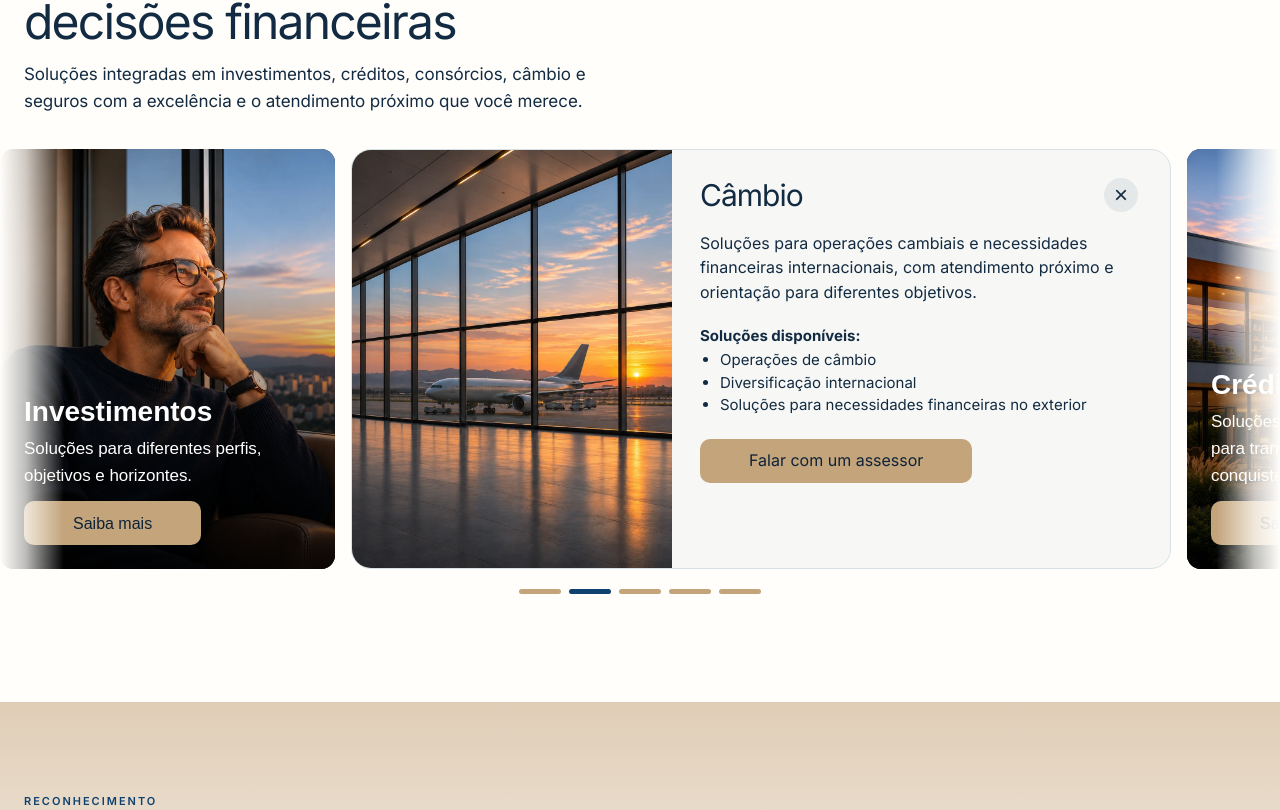
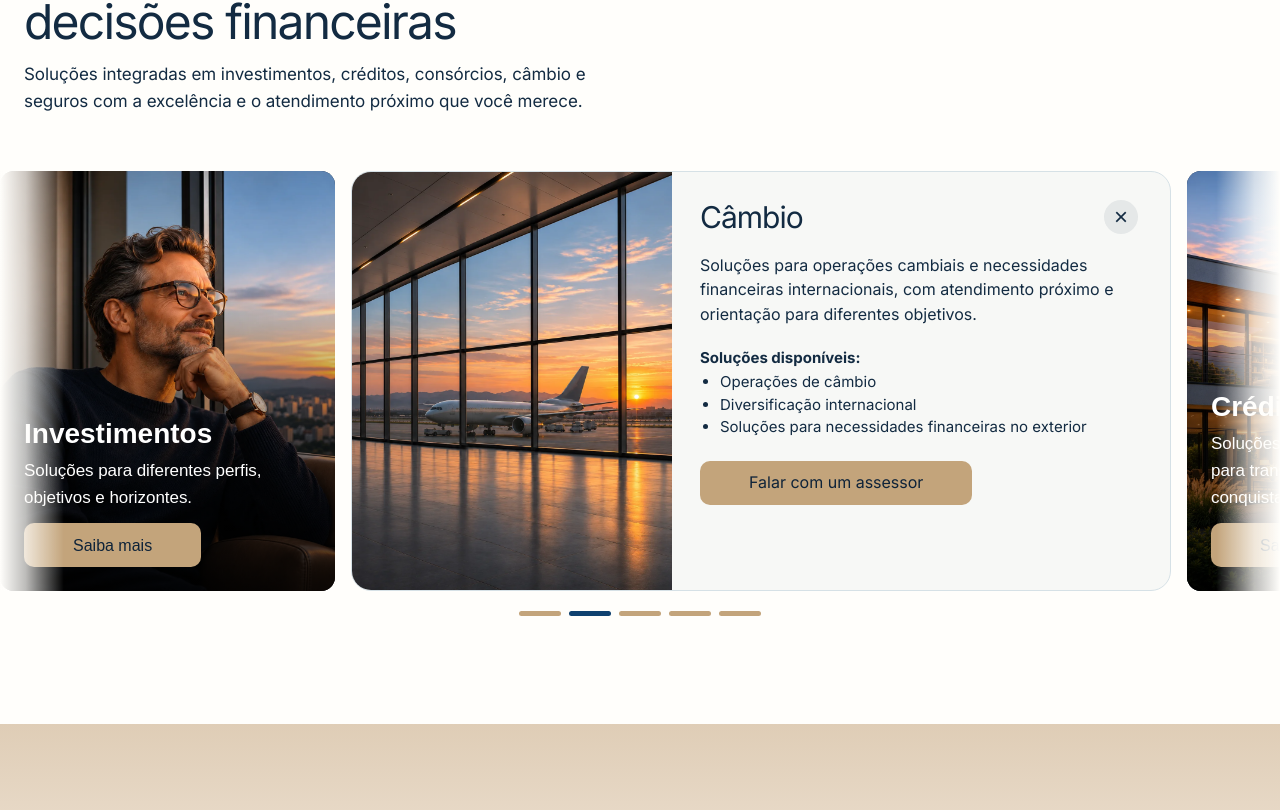
Before and after one commit to hausart/vivacemare, a Next.js app: page / in a window 1280 px wide. Shown: the part 1530-2340 px from the top of the page. Built offline with nearby package versions, Linux system fonts and the light colour scheme.

Commit message:
Increase desktop spacing before solution cards

```diff
--- a/components/conversation-section.module.css
+++ b/components/conversation-section.module.css
@@ -44,7 +44,7 @@
 }
 
 .content h2 {
-  max-width: 650px;
+  max-width: 900px;
   margin: 0;
   font-size: clamp(48px, 5vw, 68px);
   font-weight: 350;
--- a/components/solutions-section.module.css
+++ b/components/solutions-section.module.css
@@ -3,7 +3,7 @@
 .eyebrow { margin: 0 0 14px; color: var(--color-gold-dark, #8c6c3f); font-size: 11px; font-weight: 600; letter-spacing: 2px; line-height: 1.3; text-transform: uppercase; }
 .header h2 { max-width: 620px; margin: 0; font-size: 48px; font-weight: 400; letter-spacing: -1.8px; line-height: 1.13; }
 .description { max-width: 570px; margin: 12px 0 0; color: var(--color-ink); font-size: 17px; letter-spacing: -0.05px; line-height: 1.6; }
-.scrollerShell { position: relative; overflow: hidden; margin-top: 34px; }
+.scrollerShell { position: relative; overflow: hidden; margin-top: 56px; }
 .scrollerShell::before, .scrollerShell::after { position: absolute; z-index: 2; top: 0; bottom: 0; width: 64px; content: ''; pointer-events: none; }
 .scrollerShell::before { left: 0; background: linear-gradient(90deg, var(--color-paper) 0%, rgb(255 254 251 / 74%) 40%, rgb(255 254 251 / 0%) 100%); }
 .scrollerShell::after { right: 0; background: linear-gradient(270deg, var(--color-paper) 0%, rgb(255 254 251 / 74%) 40%, rgb(255 254 251 / 0%) 100%); }
```
